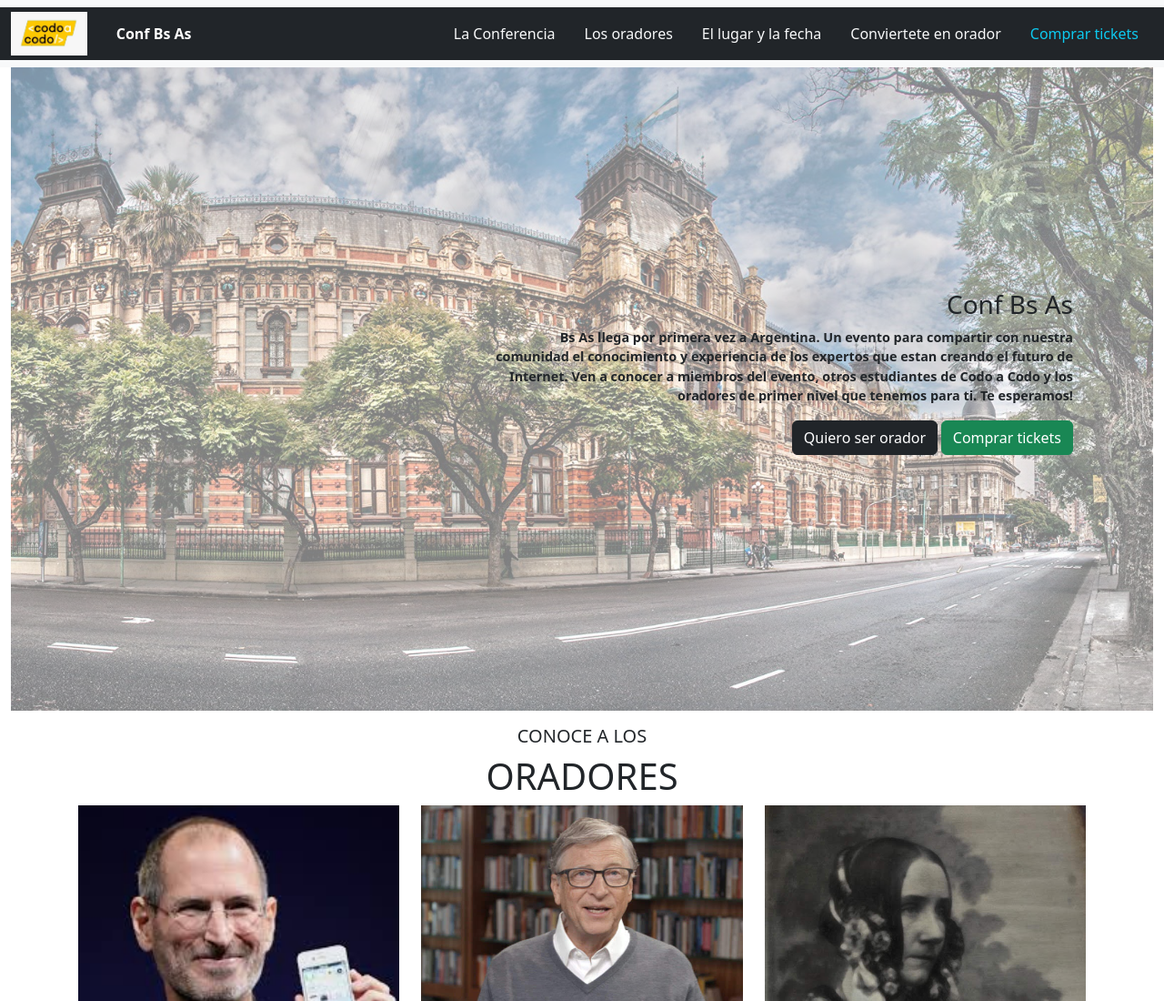
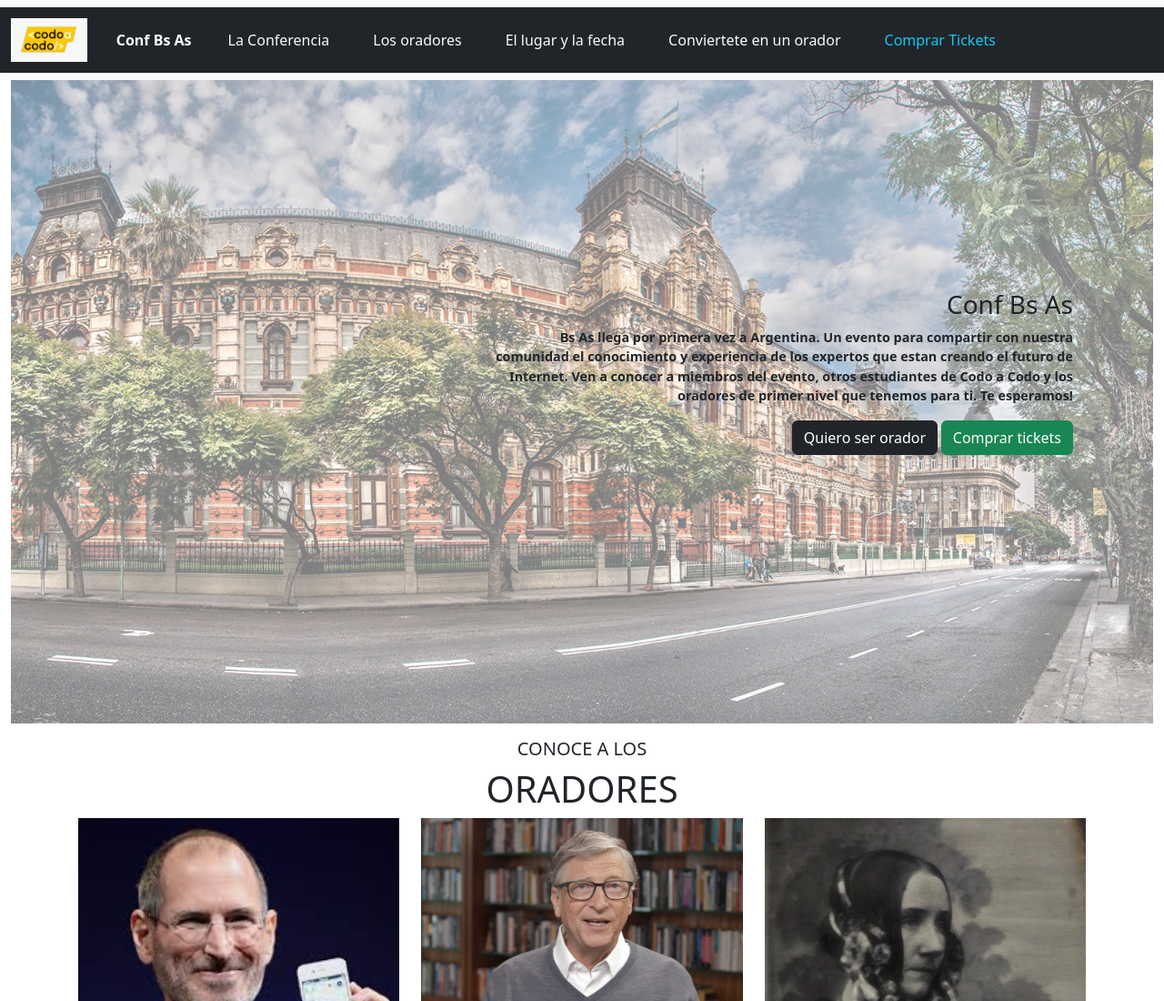
Before and after one commit to agosmay/Bootstrap, a plain HTML site: page index.html in a window 1280 px wide. Shown: the top 1100 px of the page at 91% size. Drawn offline with nearby package versions, Linux system fonts and the light colour scheme.

Commit message:
navBar superior fixed

```diff
--- a/index.html
+++ b/index.html
@@ -9,48 +9,36 @@
 	<link href="./style.css" rel="stylesheet">
   </head>
   <body>
-    <nav class="navbar navbar-expand-lg bg-body-tertiary">
+     <nav class="navbar navbar-expand-lg bg-body-tertiary">
 	  <div class="container-fluid text-bg-dark">
 		<a class="navbar-brand text-light" href="https://buenosaires.gob.ar/inicio/"><img src="./img/CodoaCodo.jpg" class="logoCodo" alt="Logo Codo a Codo"></a>
 		<span class="p-3"><strong>Conf Bs As</strong></span>
 
-		<button class="navbar-toggler bg-light" type="button" data-bs-toggle="collapse" data-bs-target="#navbarText" aria-controls="navbarText" aria-expanded="false" aria-label="Toggle navigation">
-		  <span class="navbar-toggler-icon"></span>
-		</button>
-		<div class="collapse navbar-collapse" id="navbarText">
-		  <ul class="navbar-nav me-auto mb-2 mb-lg-0">
-			<li class="nav-item">
-			  <a class="nav-link active" aria-current="page" href="#"></a>
-			</li>
-		  </ul>
-		  <a href="#">
-		  <span class="navbar-text p-3 link-light">
-			La Conferencia
-		  </span>
-		  </a>
-		  <a href="#">
-		  <span class="navbar-text p-3 link-light">
-			Los oradores
-		  </span>
-		  </a>
-		  <a href="#">
-		  <span class="navbar-text p-3 link-light">
-			El lugar y la fecha
-		  </span>
-		  </a>
-		  <a href="#">
-		  <span class="navbar-text p-3 link-light">
-			Conviertete en orador
-		  </span>
-		  </a>
-		  <a href="#">
-		  <span class="navbar-text p-3 link-info">
-			Comprar tickets
-		  </span>
-		  </a>
 
+
+			<button class="navbar-toggler bg-light" type="button" data-bs-toggle="collapse" data-bs-target="#navbarNav" aria-controls="navbarNav" aria-expanded="false" aria-label="Toggle navigation">
+			  <span class="navbar-toggler-icon"></span>
+			</button>
+			<div class="collapse navbar-collapse" id="navbarNav">
+			  <ul class="navbar-nav">
+				<li class="nav-item p-2">
+				  <a class="nav-link p-3 link-light" href="#">La Conferencia</a>
+				</li>
+				<li class="nav-item p-2">
+				  <a class="nav-link p-3 link-light" href="#">Los oradores</a>
+				</li>
+				<li class="nav-item p-2">
+				  <a class="nav-link p-3 link-light" href="#">El lugar y la fecha</a>
+				</li>
+				<li class="nav-item p-2">
+				  <a class="nav-link p-3 link-light" href="#">Conviertete en un orador</a>
+				</li>
+				<li class="nav-item p-2">
+				  <a class="nav-link p-3 link-info" href="#">Comprar Tickets</a>
+				</li>
+			  </ul>
+			</div>
 		</div>
-	  </div>
 	</nav>
 	<header class="container-fluid">
 			<img class="portada" src="./img/EdificioPortada.jpg" alt="building">
```
